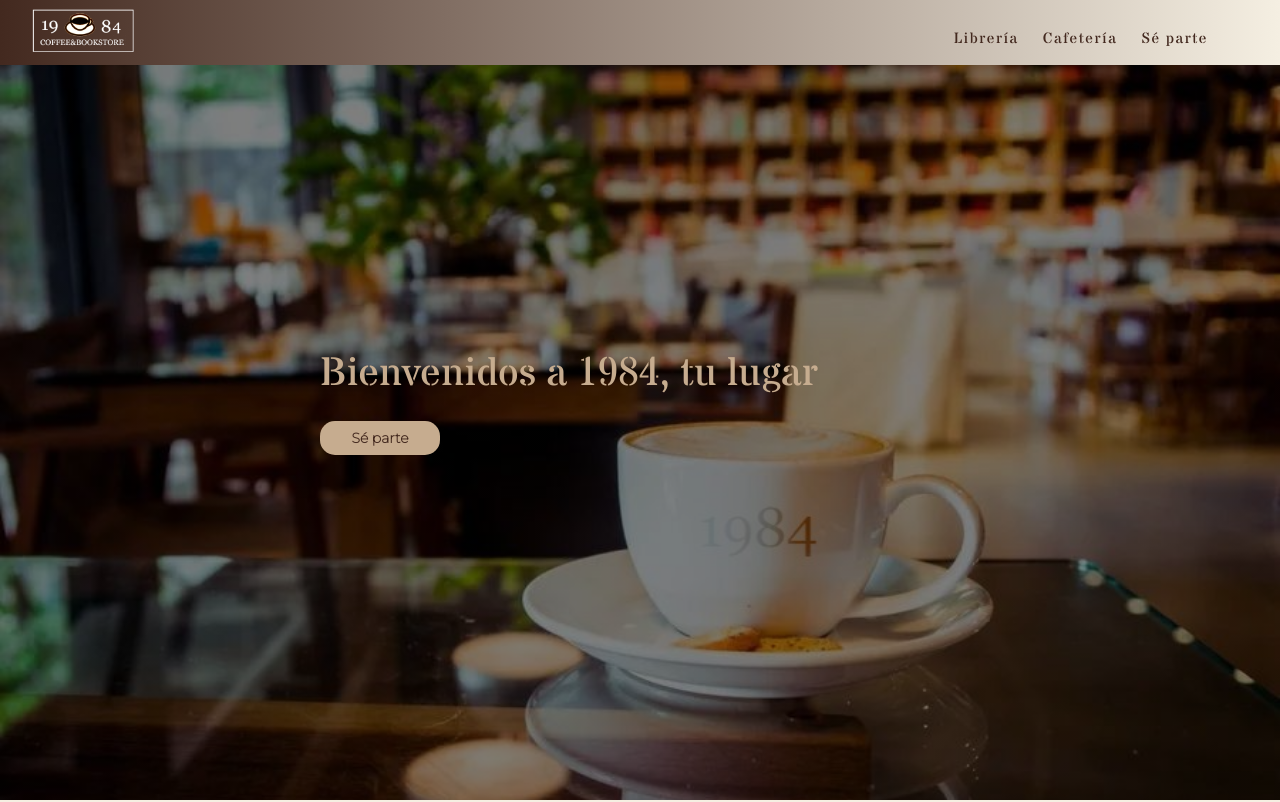
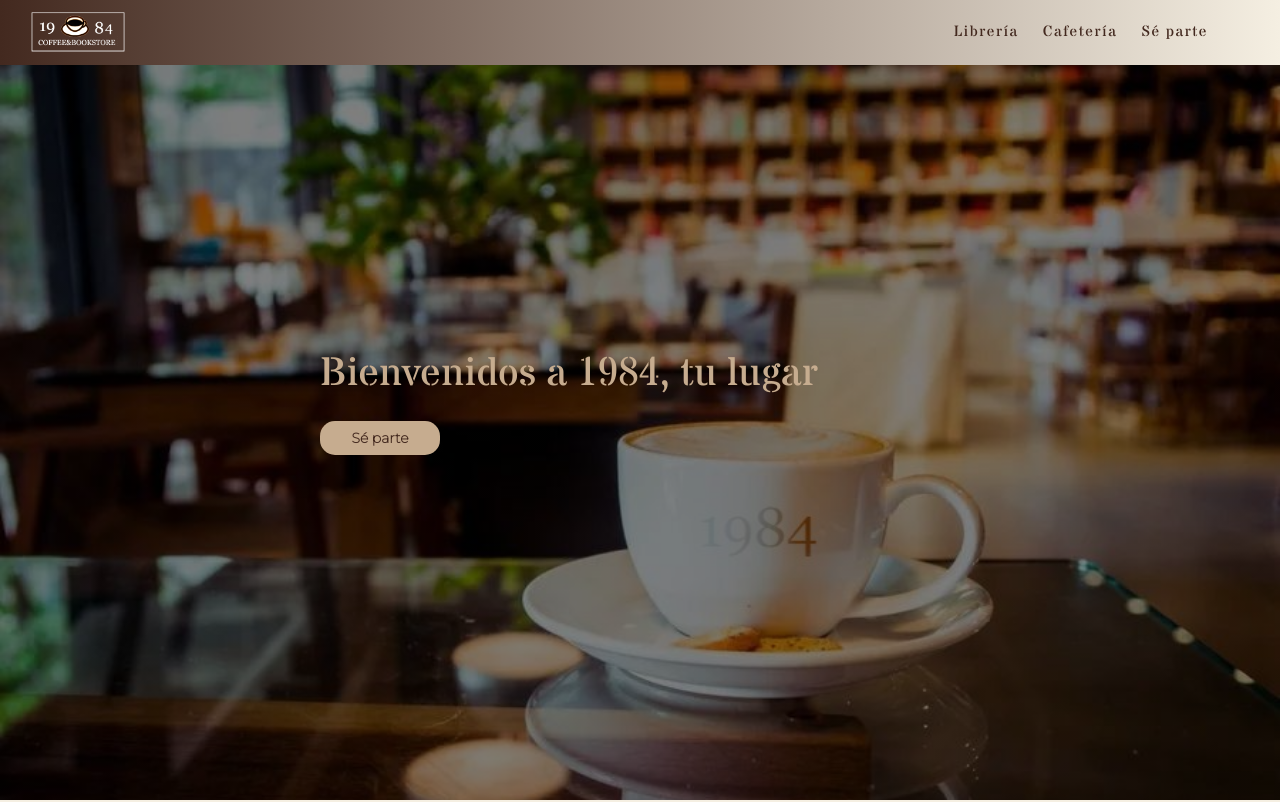
Before and after one commit to Rocioaylenglz/integrador2717, a plain HTML site: page index.html in a window 1280 px wide. Shown: the top 802 px of the page. Drawn offline with nearby package versions, Linux system fonts and the light colour scheme.

Commit message:
arreglo navbar

```diff
--- a/assets/mediaqueries.css
+++ b/assets/mediaqueries.css
@@ -29,6 +29,7 @@
   .menu-label {
     display: flex;
     cursor: pointer;
+    order: 2;
   }
 
   .menu-label img {
--- a/assets/styles.css
+++ b/assets/styles.css
@@ -28,7 +28,7 @@ body {
 }
 
 .logo img {
-  height: 130px;
+  height: 120px;
   width: auto;
 }
 
@@ -37,7 +37,7 @@ body {
   display: flex;
   align-items: center;
   justify-content: center;
-  padding: 15px 15px 30px 15px;
+  padding: 8px 15px 30px 15px;
 }
 
 .navbar-list li {
```
